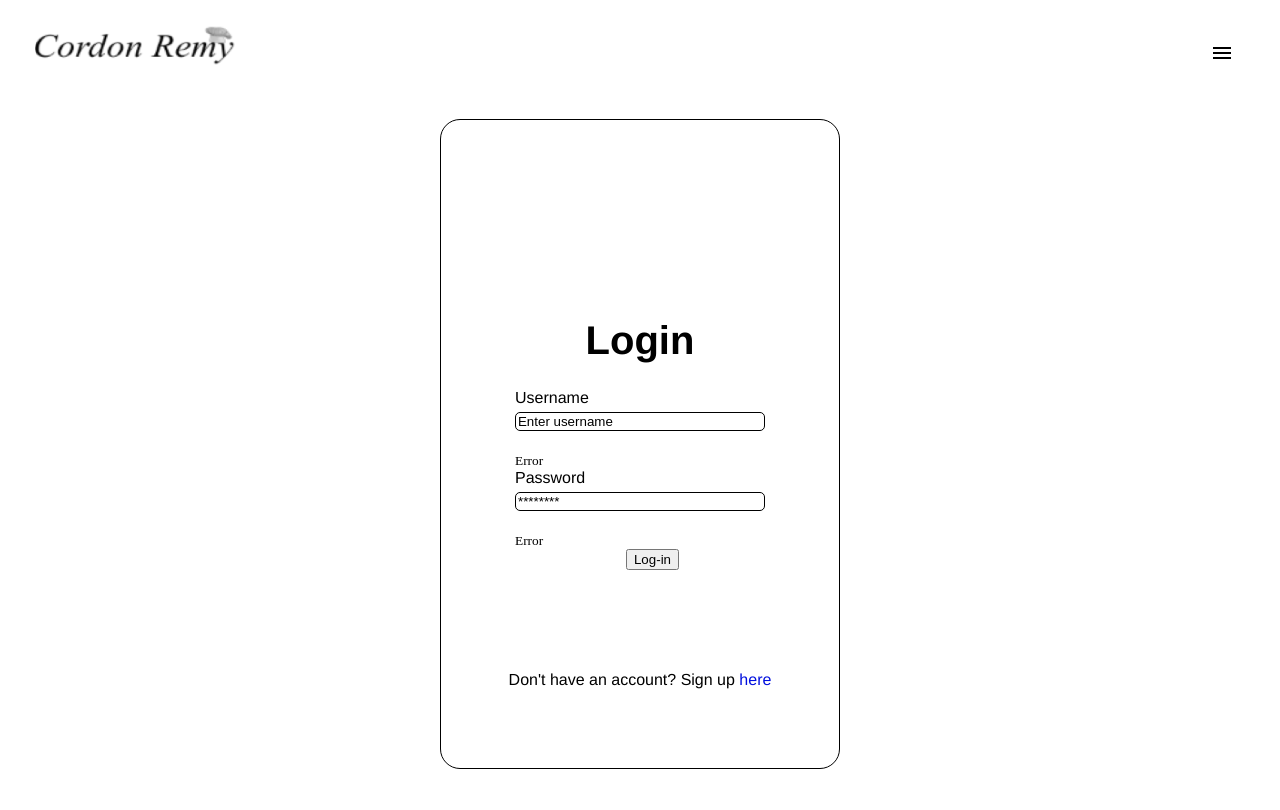
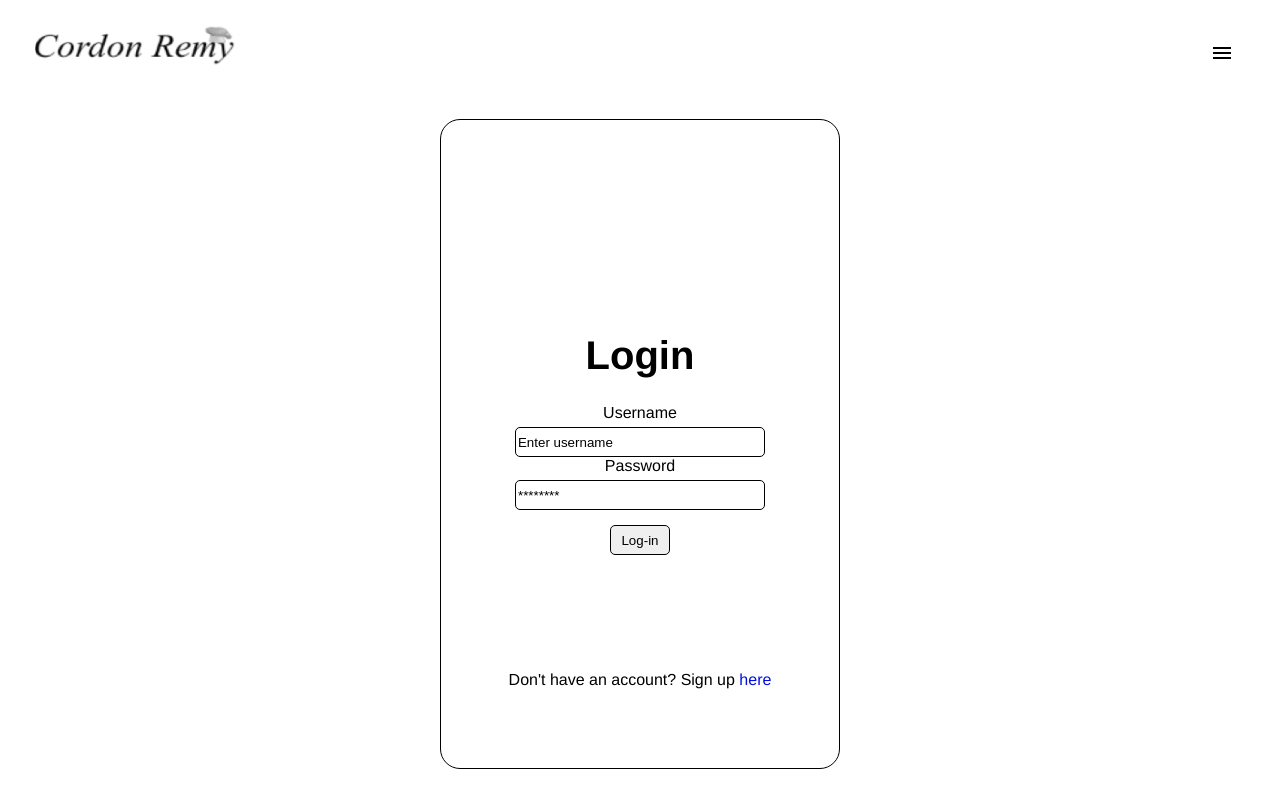
Before and after one commit to kristineLCS/python-project, a Flask app: page /login in a window 1280 px wide. Shown: the top 810 px of the page. Run offline with Flask 3, Linux system fonts and the light colour scheme.

Commit message:
fixed login and sign up route / form validation/ nav bar that adds logout button when logged/signed up

```diff
--- a/app.py
+++ b/app.py
@@ -1,13 +1,84 @@
-from flask import Flask, render_template, redirect, url_for
+from flask import Flask, render_template, redirect, url_for, request, session
 
 app = Flask(__name__, static_folder='static')
 app.config['TEMPLATES_AUTO_RELOAD'] = True
+
+app.secret_key = 'Replace me with a real secret key for production use'
+
+user_datastore = {}
 
 
 # Home Page
 @app.route('/')
 def home():
-    return render_template('index.html')
+    """Home page for the app."""
+    return render_template("index.html")
+
+@app.route('/login', methods=['GET'])
+def login():
+    if 'username' in session:
+        return redirect(url_for("account"))
+
+    # Otherwise, display the login form.
+    return render_template('login.html')
+
+@app.route('/login', methods=['POST'])
+def login_action():
+    # Get the username from the form field.
+    session["username"] = request.form["username"]
+    session["password"] = request.form["password"]
+
+    return redirect(url_for("account"))
+
+
+# Signup Page
+@app.route('/signup', methods=['GET', 'POST'])
+def signup():
+    if request.method == 'POST':
+        # Handle the signup action
+        session["username"] = request.form["username"]
+        session["password"] = request.form["password"]
+        return redirect(url_for("account"))
+
+    # If the user is already logged in, redirect to account page
+    if 'username' in session:
+        return redirect(url_for("account"))
+
+    # Render the signup page for GET request
+    return render_template('sign-up.html')
+
+# Account Page (only after login/signup)
+@app.route('/account')
+def account():
+    # Normally you'd have logic here to check if a user is logged in
+    return render_template('account.html')
+
+@app.route('/logout')
+def logout():
+    session.pop("username", None)
+
+    return redirect(url_for("home"))
+
+# @app.route('/status', methods=['post'])
+# def set_status():
+#     """Set the status of the current user.
+#     """
+#     # If the user is not logged in, redirect to the login page.
+#     if 'username' not in session:
+#         return redirect(url_for('login'))
+
+#     # Get the status from the form field.
+#     status = request.form['status']
+
+#     # Get the username from the session.
+#     # Note this also means a user can only set their own status.
+#     username = session['username']
+
+#     # Update the status in the user datastore.
+#     user_datastore[username] = status
+
+#     # Redirect to the home page.
+#     return redirect(url_for('home'))
 
 # Breakfast Page
 @app.route('/breakfast')
@@ -17,28 +88,15 @@ def breakfast():
 # Mains Page
 @app.route('/mains')
 def mains():
-    return render_template('mains.html')
+    return render_template('main.html')
 
 # Dessert Page
 @app.route('/dessert')
 def dessert():
     return render_template('dessert.html')
 
-# Login Page
-@app.route('/login')
-def login():
-    return render_template('login.html')
 
-# Signup Page
-@app.route('/signup')
-def signup():
-    return render_template('signup.html')
 
-# Account Page (only after login/signup)
-@app.route('/account')
-def account():
-    # Normally you'd have logic here to check if a user is logged in
-    return render_template('account.html')
 
 
 # Route for breakfast category with recipe id
--- a/static/css/base.css
+++ b/static/css/base.css
@@ -86,13 +86,13 @@ html, body {
 }
 
 
-/* Start of Header */
+/* End of Header */
 
 /* Start of nav */
 input[type=text] {
     background-color: rgba(255, 255, 255, 0.381);
     border: 0px;
-    text-decoration: underline;
+    text-decoration: none;
     display: flex;
     justify-content: center;
     align-items: center;
@@ -162,6 +162,21 @@ a {
     color: rgb(0, 0, 0);
 }
 
+.account{
+    list-style-type: none;
+    position: absolute;
+    top: 180px;
+    left: 15px;
+    color: rgb(0, 0, 0);
+}
+
+.logout-link {
+    list-style-type: none;
+    position: absolute;
+    top: 230px;
+    left: 20px;
+    color: rgb(0, 0, 0);
+}
 /* .contact {
     list-style-type: none;
     position: absolute;
@@ -211,7 +226,9 @@ a {
 #showsidebar button{
     list-style-type: none;
 }
+
 /* End of nav */
+
 
 /* Start of main */
 h1, h2, p, li{
--- a/static/css/login.css
+++ b/static/css/login.css
@@ -1,8 +1,16 @@
 /* Start of main */
+h1, h4{
+    font-family: Helvetica, Arial, sans-serif;
+}
+
+h4 {
+    position: absolute;
+    top: 650px;
+    font-weight: normal;
+    color: black;
+}
+
 .main-h1 {
-    /* position: absolute; */
-    /* top: 300px;
-    left: 170px; */
     display: flex;
     justify-content: flex-start;
     align-self: center;
@@ -50,30 +58,45 @@
     flex-direction: column;
 }
 
-label {
-    font-family: Helvetica, Arial, sans-serif;
-
+.signupbox {
+    display: flex;
+    justify-content: center;
+    align-items: center;
+    flex-direction: column;
+    /* max-width: 50%; */
 }
 
-input[type=text] {
+#signup {
     display: flex;
     justify-content: center;
-    align-self: center;
-    margin-top: 20px;
-    text-decoration: none;
+    align-items: center;
+    flex-direction: column;
 }
 
-#username {
+#email {
     border: 1px solid rgb(0, 0, 0);
     border-radius: 5px;
     display: flex;
     justify-content: center;
     align-self: center;
     margin-top: 5px;
-    margin-bottom: 20px;
+    margin-bottom: 0;
     margin-right: 0px;
     margin-left: 0px;
+    height: 30px;
+}
 
+#username{
+    border: 1px solid rgb(0, 0, 0);
+    border-radius: 5px;
+    display: flex;
+    justify-content: center;
+    align-self: center;
+    margin-top: 5px;
+    margin-bottom: 0;
+    margin-right: 0px;
+    margin-left: 0px;
+    height: 30px;
 }
 
 #password {
@@ -83,31 +106,137 @@ input[type=text] {
     justify-content: center;
     align-self: center;
     margin-top: 5px;
-    margin-bottom: 20px;
+    margin-bottom: 0;
     margin-right: 0px;
     margin-left: 0px;
+    height: 30px;
+}
 
+label {
+    font-family: Helvetica, Arial, sans-serif;
+    display: flex;
+    justify-content: center;
+    align-items: center;
+
+}
+
+#login-username {
+    border: 1px solid rgb(0, 0, 0);
+    border-radius: 5px;
+    display: flex;
+    justify-content: center;
+    align-self: center;
+    margin-top: 5px;
+    margin-bottom: 0;
+    margin-right: 0px;
+    margin-left: 0px;
+    height: 30px;
+}
+
+#login-password {
+    border: 1px solid rgb(0, 0, 0);
+    border-radius: 5px;
+    display: flex;
+    justify-content: center;
+    align-self: center;
+    margin-top: 5px;
+    margin-bottom: 0;
+    margin-right: 0px;
+    margin-left: 0px;
+    height: 30px;
 }
 
 .submitbtn {
     display: flex;
     justify-content: center;
-    align-self: center;
-    margin-left: 25px;
+    align-items: center;
+    height: 30px;
+    width: 60px;
+    margin-top: 15px;;
+    border: 1px solid #000;
+    border-radius: 5px;
 }
 
 #here {
     color: rgb(0, 15, 222);
 }
 
-h1, h4{
-    font-family: Helvetica, Arial, sans-serif;
+/*  Signup CSS */
+input {
+    border: 1px solid #ccc;
+    border-radius: 5px;
 }
 
-h4 {
-    position: absolute;
-    top: 650px;
-    font-weight: normal;
-    color: black;
+.error {
+    color: red;
+    font-size: 12px;
+    display: none;
 }
+
+input.invalid {
+    border: 2px solid rgb(213, 0, 0);
+}
+
+input.valid {
+    border: 2px solid rgb(22, 144, 0);
+}
+
+#email-error {
+    display: none;
+    font-family: Helvetica, Arial, sans-serif;
+    font-size: 10px;
+    color:  rgb(213, 0, 0);
+}
+
+#password-error {
+    display: none;
+    font-family: Helvetica, Arial, sans-serif;
+    font-size: 10px;
+    color:  rgb(213, 0, 0);
+}
+
+/* End of Signup CSS */
+
+/* .loginbox .input-field input::placeholder{
+    color: #c8c8c8;
+}
+
+.loginbox .input-field.success input {
+	border-color: rgb(0, 154, 0);
+}
+
+.loginbox .input-field.error input {
+	border-color: rgb(202, 0, 0);
+}
+
+.input-field small {
+    color:rgb(202, 0, 0);
+    display: inline;
+    margin-bottom: 20px;
+    visibility: hidden;
+}
+
+.input-field.error small {
+	visibility: visible;
+}
+
+.loginbox .input-field i {
+	display: inline-block;
+	position: absolute;
+	top: calc(50% - 50%);
+    right: 10px;
+    visibility: hidden;
+}
+
+.loginbox .input-field.success i.fafa-check-circle {
+	color: rgb(0, 154, 0);
+    visibility: visible;
+}
+
+.loginbox .input-field.error i.fafa-exclamation-circle {
+	color: rgb(202, 0, 0);
+    visibility: visible;
+} */
+
+
 /* End of main */
--- a/templates/base.html
+++ b/templates/base.html
@@ -23,10 +23,36 @@
               <button type="button" id="searchbtn"><img src="{{ url_for('static', filename='images/search-btn.png') }}" alt="search button" height="24px" width="24px"></button>
               <ul>
                 <li class="home"><a href="{{ url_for('home') }}">Home</a></li>
-                <li class="login"><a href="{{ url_for('login') }}">Log-in / Sign-up</a></li>
               </ul>
+
+              <div class="login-logout">
+                {% if session['username'] %}
+                <!-- <span class="navbar-text"></span> -->
+                <ul class="nav-logout">
+                  <li class="account"><a href="{{ url_for('account') }}">Account</a></li>
+                  <li class="logout">
+                    <a class="logout-link active" href="{{ url_for('logout') }}">Logout</a>
+                  </li>
+                </ul>
+                {% else %}
+                <ul class="nav-login">
+                  <li class="login">
+                    <a class="login-link active" href="{{ url_for('login') }}">Login</a>
+                  </li>
+                </ul>
+                {% endif %}
+              </div>
+
+              <!-- <div class="signup-logout"></div>
+                {% if session['email'] %}
+                <ul class="nav-logout">
+                  <li class="account"><a href="{{ url_for('account') }}">Account</a></li>
+                </ul>
+                {% endif %}
+              </div> -->
             </div>
           </nav>
+
         </header>
 
       <main>
--- a/templates/login.html
+++ b/templates/login.html
@@ -2,6 +2,7 @@
 
 {% block head %}
 <link rel="stylesheet" href="{{ url_for('static', filename='css/login.css') }}">
+<link rel="stylesheet" href="https://cdnjs.cloudflare.com/ajax/libs/font-awesome/4.7.0/css/font-awesome.min.css">
 {% endblock %}
 
 {% block content %}
@@ -12,31 +13,38 @@
       <div class="formbox">
         <div class="loginbox">
           <h1 class="main-h1">Login</h1>
-          <form action="/login" method="post" id="login">
 
-            <div class="input-field">
+          <form method="post" id="login">
+
+            <!-- <div class="input-field"> -->
               <label for="username">Username</label>
-              <input type="text" id="username" name="username" placeholder="Enter username" required>
-              <small id="emailerror">Error</small>
-              <i class="fa-solid fa-circle-check"></i>
-              <i class="fa-solid fa-circle-exclamation"></i>
+              <input type="text" id="login-username" name="username" placeholder="Enter username" required>
+              <div id="username-error" class="error-message"></div>
+              <!-- <small id="username-error">Error</small>
+              <i class="fa fa-check-circle"></i>
+              <i class="fa fa-exclamation-circle"></i> -->
 
-            </div>
+            <!-- </div> -->
 
-            <div class="input-field">
+            <!-- <div class="input-field"> -->
               <label for="passowrd">Password</label>
-              <input type="text" id="password" name="password" placeholder="********" required>
-              <small id="passworderror">Error</small>
-              <i class="fa-solid fa-circle-check"></i>
-              <i class="fa-solid fa-circle-exclamation"></i>
-            </div>
+              <input type="text" id="login-password" name="password" placeholder="********" required>
+              <div id="password-error" class="error-message"></div>
+              <!-- <small id="passworderror">Error</small>
+              <i class="fa fa-check-circle"></i>
+              <i class="fa fa-exclamation-circle"></i> -->
+            <!-- </div> -->
 
-            <div class="input-field">
+            <!-- <div class="input-field"> -->
               <button type="submit" class="submitbtn">Log-in</button>
-            </div>
+            <!-- </div> -->
+
+            {% if error %}
+            <div class="error-message">{{ error }}</div>
+            {% endif %}
 
           </form>
-          <h4>Don't have an account? Sign up <a href="sign-up.html" id="here">here</a></h4>
+          <h4>Don't have an account? Sign up <a href="{{ url_for('signup') }}" id="here">here</a></h4>
 
         </div>
       </div>
```
Also changed, not shown: static/js/base.js (+60 -7 lines), templates/sign-up.html (+43 -36 lines).
